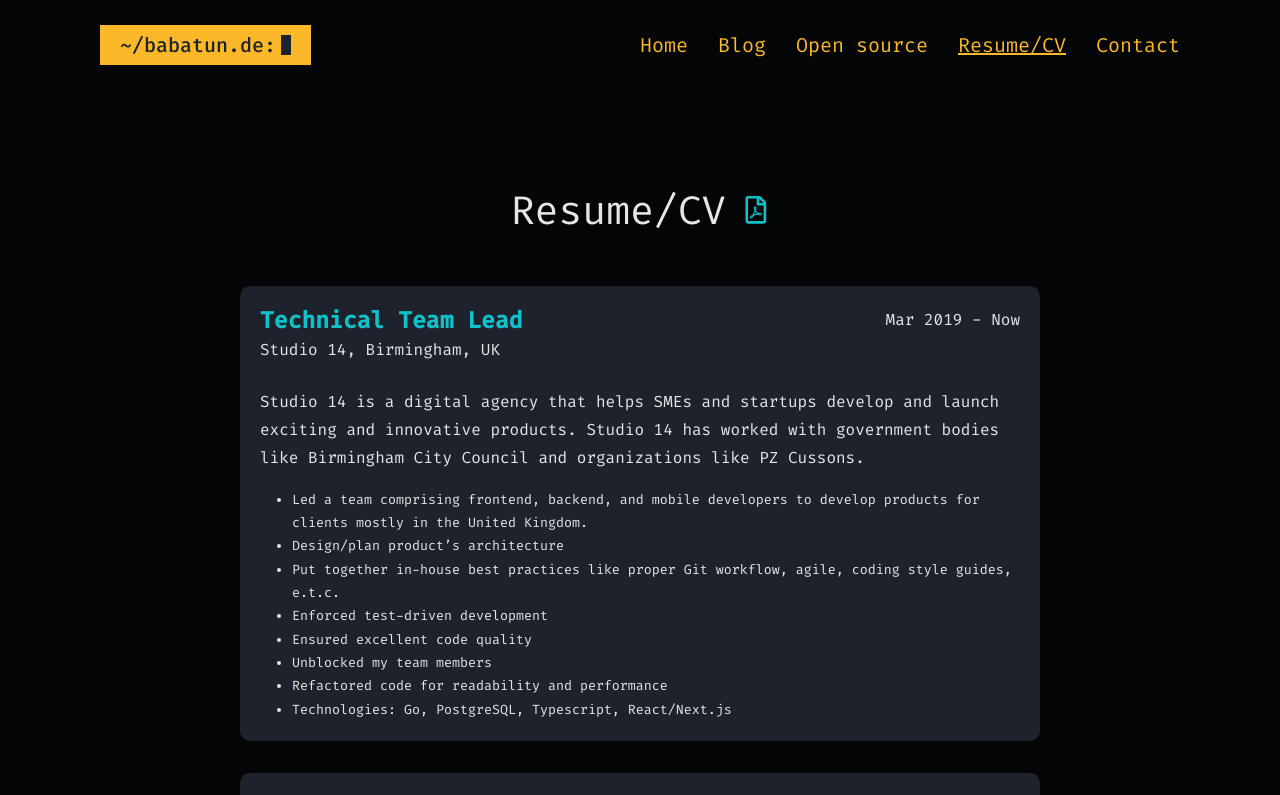
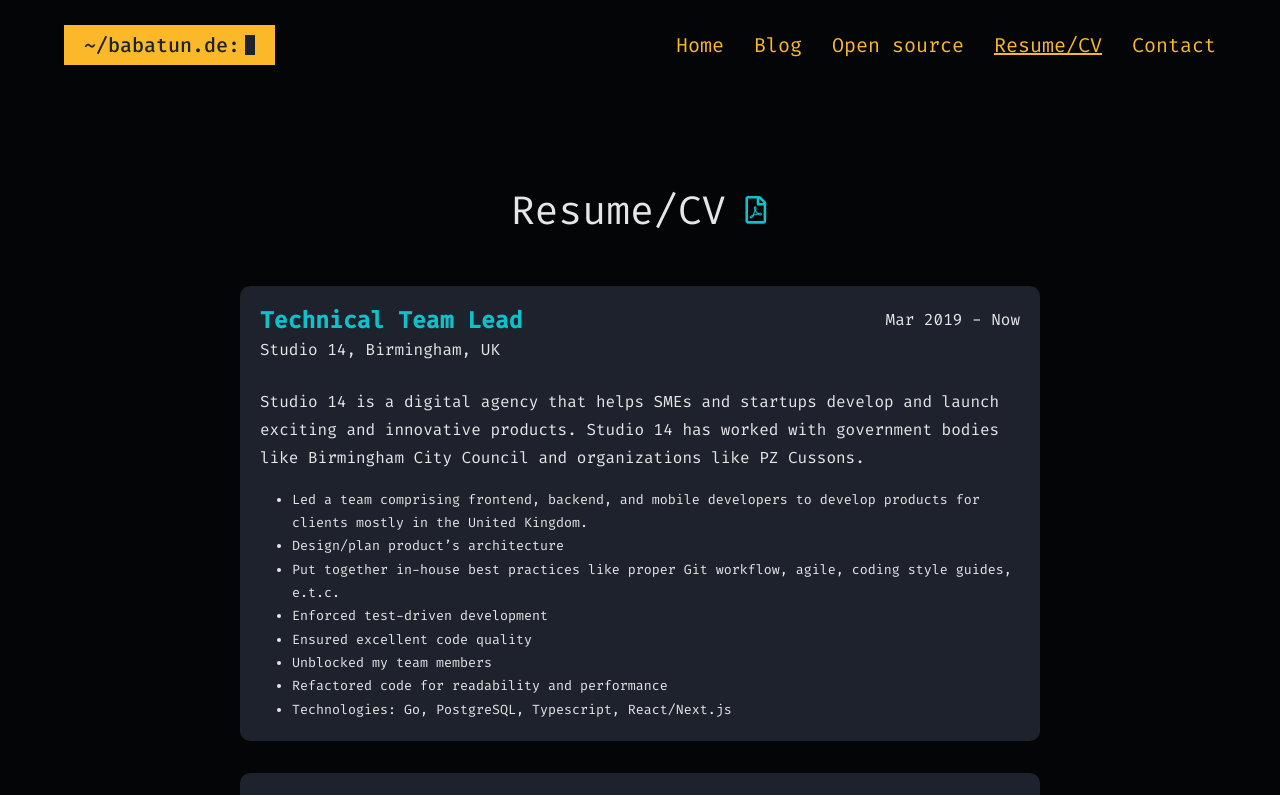
Before and after one commit to codingpop/babatun.de, a Next.js app: page /resume in a window 1280 px wide. Shown: the top 795 px of the page. Built offline with nearby package versions, Linux system fonts and the light colour scheme.

Commit message:
Fix max width

```diff
--- a/styles/globals.css
+++ b/styles/globals.css
@@ -44,7 +44,7 @@ a {
 .container {
   margin: auto;
   width: 90%;
-  max-width: 67.5rem;
+  max-width: 120rem;
 }
 
 .relative {
```
